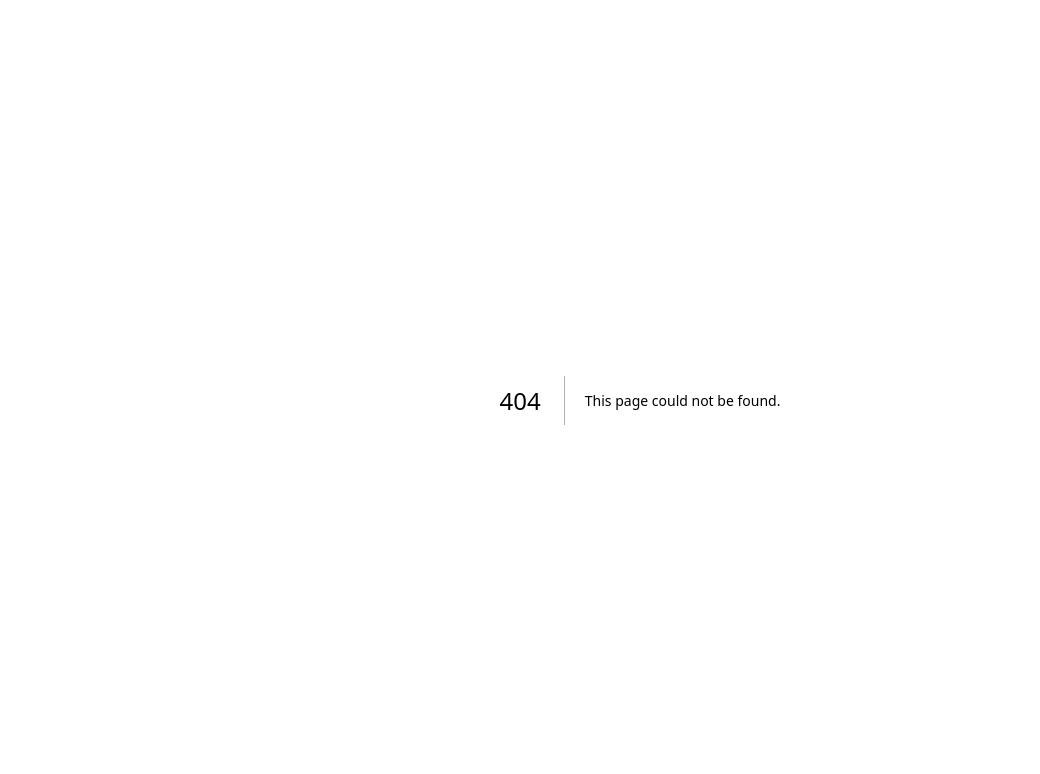
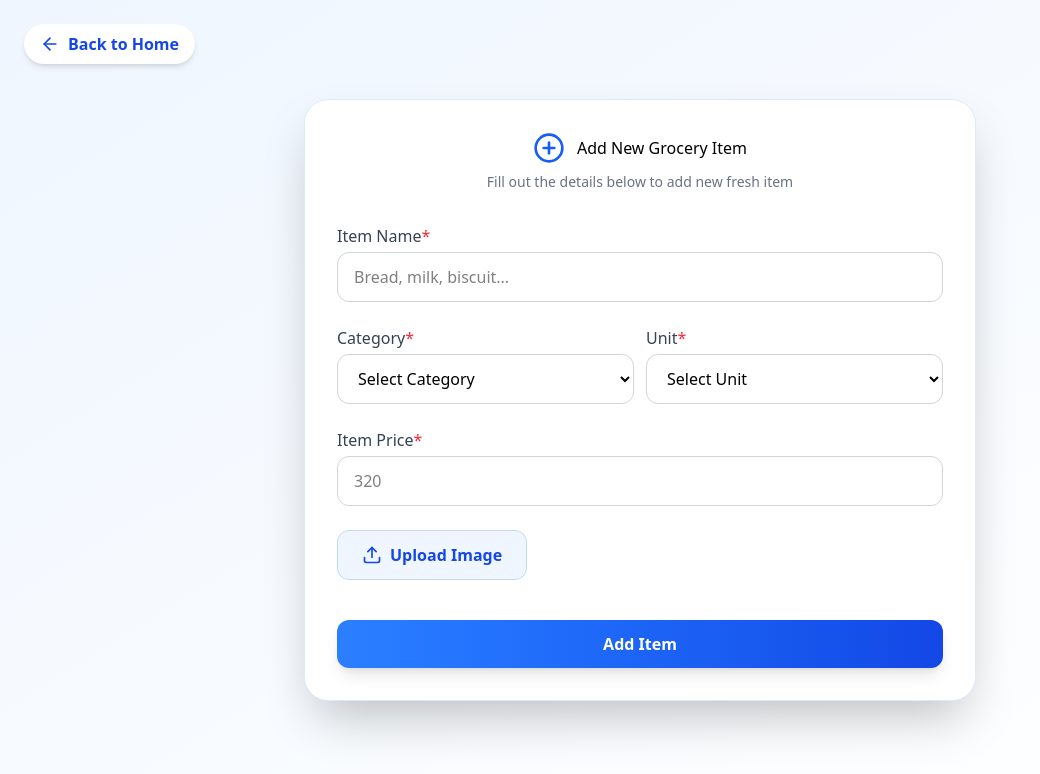
Before and after one commit to jakaria2055/nextshop, a Next.js app: page /admin/add-grocery in a window 1280 px wide. Before the commit this address had no page. Shown: the top 774 px of the page, without its empty margins (0-1040 px from the left). Built offline with nearby package versions, Linux system fonts and the light colour scheme.

Commit message:
add grocery

```diff
--- /dev/null
+++ b/src/app/admin/add-grocery/page.tsx
@@ -0,0 +1,229 @@
+"use client";
+import {
+  ArrowLeft,
+  ArrowRight,
+  Loader,
+  PlusCircle,
+  Upload,
+} from "lucide-react";
+import Link from "next/link";
+import React, { ChangeEvent, FormEvent, useState } from "react";
+import { motion } from "framer-motion";
+import Image from "next/image";
+import axios from "axios";
+
+const categories = [
+  "Fruits & Vegetables",
+  "Dairy & Eggs",
+  "Rice, floor & Grains",
+  "Snacks & Biscuits",
+  "Spices & Masalas",
+  "Beverages & Drinks",
+  "Personal Care",
+  "Household Essentials",
+  "Instant & Packaged Food",
+  "Baby & Pet Care",
+];
+
+const units = ["kg", "g", "liter", "ml", "piece", "pack"];
+
+function AddGrocery() {
+  const [name, setName] = useState("");
+  const [category, setCategory] = useState("");
+  const [unit, setUnit] = useState("");
+  const [price, setPrice] = useState("");
+  const [preview, setPreview] = useState<string | null>();
+  const [backendImage, setBackendImage] = useState<File | null>();
+  const [loading, setLoading] = useState(false);
+
+  const handleImageChange = (e: ChangeEvent<HTMLInputElement>) => {
+    const files = e.target.files;
+    if (!files || files.length == 0) return;
+    const file = files[0];
+    setBackendImage(file);
+    setPreview(URL.createObjectURL(file));
+  };
+
+  const handleSubmit = async (e: FormEvent) => {
+    e.preventDefault();
+    // Validation
+    if (!name || !category || !unit || !price || !backendImage) {
+      alert("Please fill all fields and upload an image");
+      return;
+    }
+    setLoading(true);
+    try {
+      const formData = new FormData();
+      formData.append("name", name);
+      formData.append("category", category);
+      formData.append("price", price);
+      formData.append("unit", unit);
+      if (backendImage) {
+        formData.append("image", backendImage);
+      }
+
+      const result = await axios.post("/api/admin/add-grocery", formData);
+      // Reset form on success
+      setName("");
+      setCategory("");
+      setUnit("");
+      setPrice("");
+      setPreview(null);
+      setBackendImage(null);
+
+      alert("Grocery item added successfully!");
+
+      console.log(result.data);
+      setLoading(false);
+    } catch (error) {
+      console.log(error);
+      setLoading(false);
+    }
+  };
+
+  return (
+    <div className="min-h-screen flex items-center justify-center bg-linear-to-br from-blue-50 to-white py-16 px-4 relative">
+      <Link
+        href={"/"}
+        className="absolute top-6 left-6 flex items-center gap-2 text-blue-700 font-semibold bg-white px-4 py-2 rounded-full shadow-md hover:bg-blue-100 hover:shadow-lg transition-all"
+      >
+        <ArrowLeft className="w-5 h-5" />
+        <span className="hidden md:flex">Back to Home</span>
+      </Link>
+
+      <motion.div className="bg-white w-full max-w-2xl shadow-2xl rounded-3xl border border-blue-100 p-8">
+        <div className="flex flex-col items-center mb-8">
+          <div className="flex items-center gap-3">
+            <PlusCircle className="text-blue-600 w-8 h-8" />
+            <h1 className="">Add New Grocery Item</h1>
+          </div>
+          <p className="text-gray-500 text-sm mt-2 text-center">
+            Fill out the details below to add new fresh item
+          </p>
+        </div>
+
+        <form className="flex flex-col gap-6 w-full" onSubmit={handleSubmit}>
+          {/* NAME */}
+          <div>
+            <label
+              htmlFor="name"
+              className="block text-gray-700 font-medium mb-1"
+            >
+              Item Name<span className="text-red-500">*</span>
+            </label>
+            <input
+              type="text"
+              id="name"
+              placeholder="Bread, milk, biscuit..."
+              className="w-full border border-gray-300 rounded-xl px-4 py-3 outline-none focus:ring-2 focus:ring-blue-400 transition-all"
+              onChange={(e) => setName(e.target.value)}
+              value={name}
+            />
+          </div>
+
+          {/* UNIT & CATEGORY */}
+          <div className="grid grid-cols-1 sm:grid-cols-2 gap-3">
+            <div className="">
+              <label
+                htmlFor="category"
+                className="block text-gray-700 font-medium mb-1"
+              >
+                Category<span className="text-red-500">*</span>
+              </label>
+              <select
+                name="category"
+                className="w-full border border-gray-300 rounded-xl px-4 py-3 outline-none focus:ring-2 focus:ring-blue-400 transition-all bg--white"
+                onChange={(e) => setCategory(e.target.value)}
+                value={category}
+              >
+                <option value="">Select Category</option>
+                {categories.map((cat) => (
+                  <option value={cat} key={cat}>
+                    {cat}
+                  </option>
+                ))}
+              </select>
+            </div>
+
+            <div className="">
+              <label
+                htmlFor="unit"
+                className="block text-gray-700 font-medium mb-1"
+              >
+                Unit<span className="text-red-500">*</span>
+              </label>
+              <select
+                name="unit"
+                className="w-full border border-gray-300 rounded-xl px-4 py-3 outline-none focus:ring-2 focus:ring-blue-400 transition-all bg--white"
+                onChange={(e) => setUnit(e.target.value)}
+                value={unit}
+              >
+                <option value="">Select Unit</option>
+                {units.map((unit) => (
+                  <option value={unit} key={unit}>
+                    {unit}
+                  </option>
+                ))}
+              </select>
+            </div>
+          </div>
+
+          {/* PRICE */}
+          <div>
+            <label
+              htmlFor="price"
+              className="block text-gray-700 font-medium mb-1"
+            >
+              Item Price<span className="text-red-500">*</span>
+            </label>
+            <input
+              type="text"
+              id="price"
+              placeholder="320"
+              className="w-full border border-gray-300 rounded-xl px-4 py-3 outline-none focus:ring-2 focus:ring-blue-400 transition-all"
+              onChange={(e) => setPrice(e.target.value)}
+              value={price}
+            />
+          </div>
+
+          {/* IMAGE */}
+          <div className="flex flex-col sm:flex-row items-center gap-5">
+            <label
+              htmlFor="image"
+              className="cursor-pointer flex items-center justify-center gap-2 bg-blue-50 text-blue-700 font-semibold border border-blue-200 rounded-xl px-6 py-3 hover:bg-green-100 transition-all w-full sm:w-auto"
+            >
+              <Upload className="w-5 h-5" /> Upload Image
+            </label>
+            <input
+              type="file"
+              accept="image/*"
+              id="image"
+              hidden
+              onChange={handleImageChange}
+            />
+            {preview && (
+              <Image
+                src={preview}
+                width={100}
+                height={100}
+                alt="image"
+                className="rounded-xl shadow-md border border-gray-200 object-cover"
+              />
+            )}
+          </div>
+
+          <motion.button
+            whileHover={{ scale: 1.02 }}
+            whileTap={{ scale: 0.9 }}
+            disabled={loading}
+            className="mt-4 w-full bg-linear-to-r from-blue-500 to-blue-700 text-white font-semibold py-3 rounded-xl shadow-lg hover:shadow-xl disabled:opacity-60 transition-all flex items-center justify-center gap-2"
+          >
+            {loading ? <Loader className="w-5 h-5 animate-spin" /> : "Add Item"}
+          </motion.button>
+        </form>
+      </motion.div>
+    </div>
+  );
+}
+
+export default AddGrocery;
--- a/src/app/api/admin/add-grocery/route.ts
+++ b/src/app/api/admin/add-grocery/route.ts
@@ -21,7 +21,15 @@
     const category = formData.get("category") as string;
     const unit = formData.get("unit") as string;
     const price = formData.get("price") as string;
-    const file = formData.get("category") as Blob | null;
+    const file = formData.get("image") as Blob | null;
+
+    // Validation
+    if (!name || !category || !unit || !price) {
+      return NextResponse.json(
+        { message: "All fields are required" },
+        { status: 400 },
+      );
+    }
 
     let imageUrl;
     if (file) {
@@ -33,11 +41,12 @@
       category,
       unit,
       price,
-      file: imageUrl,
+      image: imageUrl,
     });
 
     return NextResponse.json(grocery, { status: 201 });
   } catch (error) {
+    console.error("Create Grocery Error:", error);
     return NextResponse.json(
       { message: `Create Grocery API Error! ${error}` },
       { status: 500 },
--- a/src/components/Navbar.tsx
+++ b/src/components/Navbar.tsx
@@ -4,6 +4,7 @@
   Boxes,
   ClipboardCheck,
   LogOut,
+  LogOutIcon,
   Menu,
   Package,
   PlusCircle,
@@ -59,11 +60,20 @@
   const sideBar = menuOpen
     ? createPortal(
         <AnimatePresence>
-      <motion.div transition={{type:"spring  "}} className="fixed top-0 left-0 h-full w-[75%] sm:w-[60%] z-9999 bg-linear-to-b from-blue-800/90 via-blue-700/80 to-blue-900/90 shadow-md flex flex-col ps-6 text-white">
-
+          <motion.div
+            transition={{ type: "spring" }}
+            className="fixed top-0 left-0 h-full w-[75%] sm:w-[60%] z-9999 bg-linear-to-b from-blue-800/90 via-blue-700/80 to-blue-900/90 shadow-md flex flex-col ps-6 text-white"
+          >
             <div className="flex justify-between items-center mb-2 mt-5">
-        <h1 className="font-extrabold text-2xl tracking-wide text-white/90">Admin Panel</h1>
-        <button className="text-white/90 hover:text-red-400 text-2xl font-medium mr-3" onClick={()=>setMenuOpen(false)}><X /></button>
+              <h1 className="font-extrabold text-2xl tracking-wide text-white/90">
+                Admin Panel
+              </h1>
+              <button
+                className="text-white/90 hover:text-red-400 text-2xl font-medium mr-3"
+                onClick={() => setMenuOpen(false)}
+              >
+                <X />
+              </button>
             </div>
 
             <div className="flex items-center gap-3 p-3 mt-3 rounded-xl bg-white/10 hover:bg-white/15 transition-all shadow-inner">
@@ -80,14 +90,51 @@
                 )}
               </div>
               <div>
-          <h2 className="text-lg font-semibold text-white">{user.name}</h2>
-          <p className="text-xs text-blue-200 capitalize tracking-wide">{user.role}</p>
+                <h2 className="text-lg font-semibold text-white">
+                  {user.name}
+                </h2>
+                <p className="text-xs text-blue-200 capitalize tracking-wide">
+                  {user.role}
+                </p>
               </div>
             </div>
 
+            <div className="flex flex-col gap-3 font-medium mt-6">
+              <Link
+                href={"/admin/add-grocery"}
+                className="flex items-center gap-3 p-3 rounded-lg bg-white/10 hover:bg-white/20 hover:pl-4 transition-all"
+              >
+                <PlusCircle className="w-5 h-5" />
+                Add Grocery
+              </Link>
+              <Link
+                href={""}
+                className="flex items-center gap-3 p-3 rounded-lg bg-white/10 hover:bg-white/20 hover:pl-4 transition-all"
+              >
+                <Boxes className="w-5 h-5" />
+                View Grocery
+              </Link>
+              <Link
+                href={""}
+                className="flex items-center gap-3 p-3 rounded-lg bg-white/10 hover:bg-white/20 hover:pl-4 transition-all"
+              >
+                <ClipboardCheck className="w-5 h-5" />
+                Orders
+              </Link>
+            </div>
 
+            <div className="my-5 border-t border-white/20"></div>
+            <div
+              className="flex items-center gap-3 text-red-300 font-semibold mt-auto hover:bg-red-500/20 p-3 rounded-lg    transition-all"
+              onClick={async () => signOut({ callBackUrl: "/" })}
+            >
+              <LogOutIcon className="w-5 h-5 text-red-300" />
+              Logout
+            </div>
           </motion.div>
-    </AnimatePresence>,  document.body)
+        </AnimatePresence>,
+        document.body,
+      )
     : null;
 
   return (
@@ -136,7 +183,7 @@
           <>
             <div className="hidden md:flex gap-4 items-center">
               <Link
-                href={""}
+                href={"/admin/add-grocery"}
                 className="flex items-center gap-2 bg-white text-blue-700 font-semibold px-4 py-2 rounded-full hover:bg-blue-100 transition-all"
               >
                 <PlusCircle className="w-5 h-5" />
--- a/src/models/groceryModel.ts
+++ b/src/models/groceryModel.ts
@@ -18,7 +18,7 @@
         "Fruits & Vegetables",
         "Dairy & Eggs",
         "Rice, floor & Grains",
-        "Snacks & Buscuits",
+        "Snacks & Biscuits",
         "Spices & Masalas",
         "Beverages & Drinks",
         "Personal Care",
@@ -29,12 +29,17 @@
       required: true,
     },
     price: { type: String, required: true },
-    unit: { type: String, required: true },
+    unit: {
+      type: String,
+      required: true,
+      enum: ["kg", "g", "liter", "ml", "piece", "pack"],
+    },
     image: { type: String, required: true },
   },
   { timestamps: true },
 );
 
-const Grocery = mongoose.models.Grocery || mongoose.model("Grocery", grocerySchema);
+const Grocery =
+  mongoose.models.Grocery || mongoose.model("Grocery", grocerySchema);
 
 export default Grocery;
```
Lines whose indentation alone changed are shown as unchanged.
